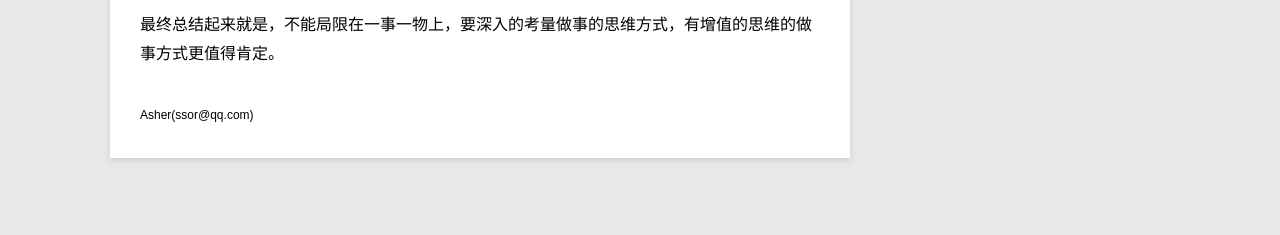
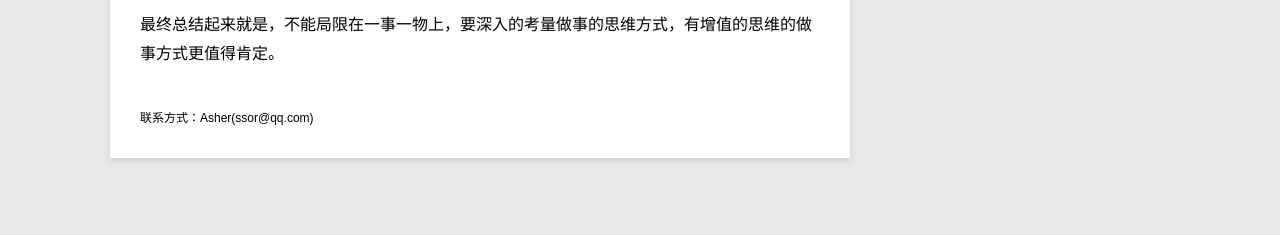
Before and after one commit to ssor/ssor.github.com, a Jekyll site: the page built from _posts/blog/2013-10-20-扫屋子.md, in a window 1280 px wide. Shown: the part 841-1076 px from the top of the page. Built offline with Jekyll 4.4.1, drawn with Linux system fonts in a browser that asks for light colours; Markdown is read by kramdown in place of the engine named in the settings.

Commit message:
联系方式

```diff
--- a/_layouts/post.html
+++ b/_layouts/post.html
@@ -44,7 +44,7 @@ layout: default
                 </script>
             </div>
             <!-- <a href="#" class="comment" onclick="return false;">点击查看评论</a> -->
-            <div>Asher(ssor@qq.com)</div>
+            <div>联系方式：Asher(ssor@qq.com)</div>
             <div id="disqus_thread"></div>
         </div>
     </div>
```
